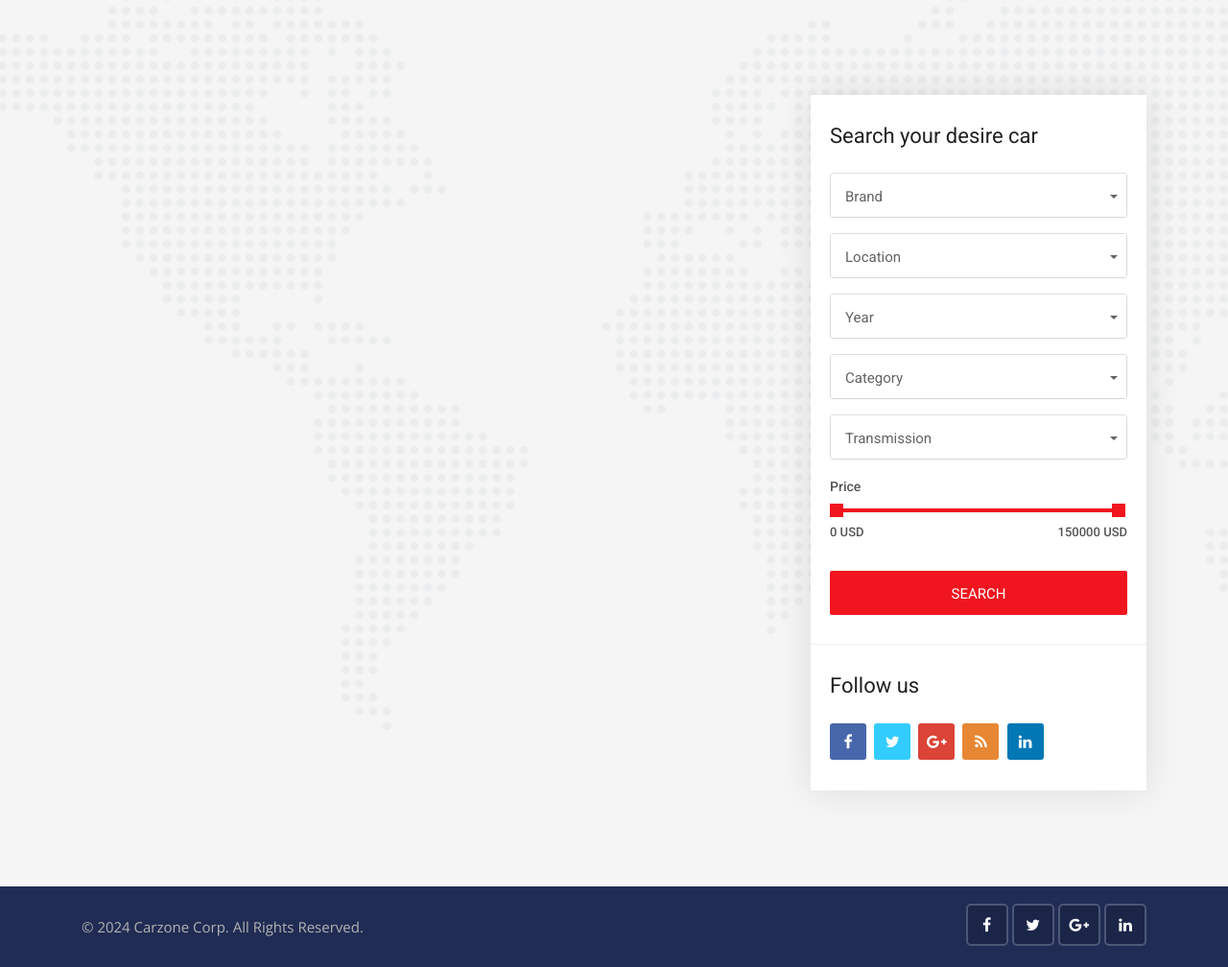
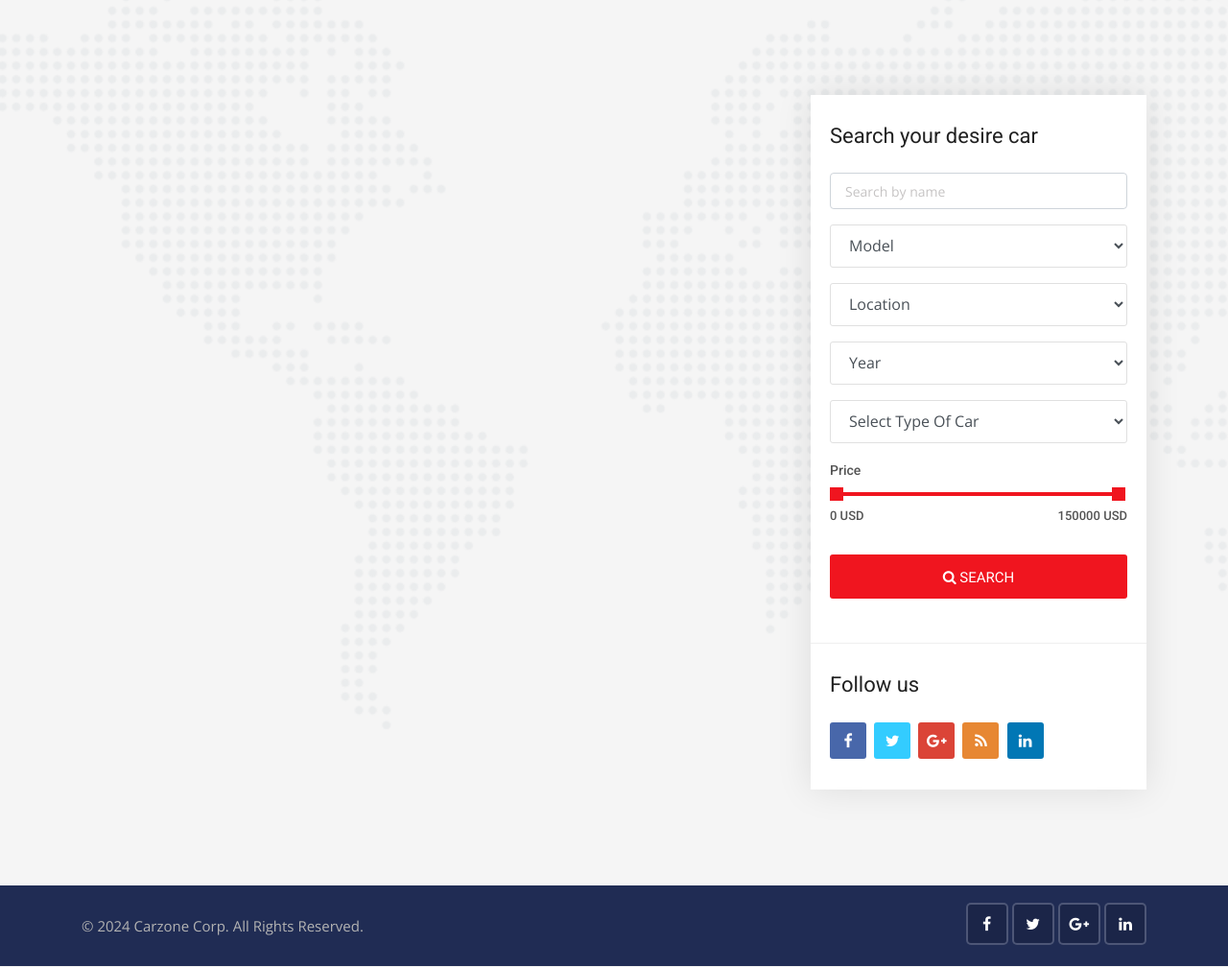
Before and after one commit to Sam-200051806/car-site, a Django app: page /cars in a window 1280 px wide. Shown: the part 361-1369 px from the top of the page at 96% size. Run offline with Django 5.2, Linux system fonts and the light colour scheme; data that the repository does not hold is empty; some libraries are stand-ins or nearby versions.

Commit message:
completed search

```diff
--- a/cars/views.py
+++ b/cars/views.py
@@ -7,8 +7,16 @@ def cars(request):
     paginator = Paginator(cars,4)
     page = request.GET.get('page')
     paged_cars = paginator.get_page(page)
+    model_feilds = Car.objects.values_list('model',flat=True).distinct()
+    city_feilds = Car.objects.values_list('city',flat=True).distinct()
+    year_feilds = Car.objects.values_list('year',flat=True).distinct()
+    body_style_feilds = Car.objects.values_list('body_style',flat=True).distinct()
     data = {
         'cars' : paged_cars,
+        'model_feilds' : model_feilds,
+        'city_feilds' : city_feilds,
+        'year_feilds' : year_feilds,
+        'body_style_feilds' : body_style_feilds,
     }
     return render(request,'cars/cars.html',data)
 
@@ -21,6 +29,11 @@ def car_detail(request,id):
 
 def search(request):
     cars = Car.objects.order_by('-created_date')
+    model_feilds = Car.objects.values_list('model',flat=True).distinct()
+    city_feilds = Car.objects.values_list('city',flat=True).distinct()
+    year_feilds = Car.objects.values_list('year',flat=True).distinct()
+    body_style_feilds = Car.objects.values_list('body_style',flat=True).distinct()
+    transmission_feilds = Car.objects.values_list('transmission',flat=True).distinct()
     if 'keyword' in request.GET:
         keyword = request.GET['keyword']
         if keyword:
@@ -46,7 +59,15 @@ def search(request):
         max_price = request.GET['max_price']
         if max_price:
            cars = cars.filter(price__gte = min_price,price__lte = max_price)
+    if 'transmission' in request.GET:
+        transmission = request.GET['transmission']
+        if max_price:
+           cars = cars.filter(transmission__iexact = transmission)
     data = {
-        'cars' : cars
+        'cars' : cars,'model_feilds' : model_feilds,
+        'city_feilds' : city_feilds,
+        'year_feilds' : year_feilds,
+        'body_style_feilds' : body_style_feilds,
+        'transmission_feilds' : transmission_feilds,
     }
     return render(request,'cars/search.html',data)
--- a/templates/cars/car_detail.html
+++ b/templates/cars/car_detail.html
@@ -166,6 +166,9 @@
                                 <span>Condition:</span>{{single_car.condition}}
                             </li>
                             <li>
+                                <span>Engine:</span>{{single_car.engine}}
+                            </li>
+                            <li>
                                 <span>Body Style:</span>{{single_car.body_style}}
                             </li>
                             <li>
--- a/templates/cars/cars.html
+++ b/templates/cars/cars.html
@@ -129,64 +129,51 @@
                     <!-- Advanced search start -->
                     <div class="widget advanced-search2">
                         <h3 class="sidebar-title">Search your desire car</h3>
-                        <form method="GET">
+                        <form action="{% url 'search' %}" method="">
                             <div class="form-group">
-                                <select class="selectpicker search-fields" name="brand">
-                                    <option>Brand</option>
-                                    <option>Any</option>
-                                    <option>New</option>
-                                    <option>Semi-New</option>
-                                    <option>Damaged</option>
-                                    <option>Used</option>
+                                <input type="text" name="keyword" placeholder="Search by name" class="form-control">
+                            </div>
+                            <div class="form-group">
+                                <select class="form-control search-fields" name="model">
+                                    <option selected="true" disabled="disabled">Model</option>
+                                    {% for i in model_feilds %}
+                                      <option value="{{i}}">{{i}}</option>
+                                    {%endfor%}
                                 </select>
                             </div>
                             <div class="form-group">
-                                <select class="selectpicker search-fields" name="location">
-                                    <option>Location</option>
-                                    <option>United States</option>
-                                    <option>United Kingdom</option>
-                                    <option>American Samoa</option>
-                                    <option>Belgium</option>
-                                    <option>Cameroon</option>
-                                    <option>Canada</option>
+                                <select class="form-control search-fields" name="city">
+                                    <option selected="true" disabled="disabled">Location</option>
+                                    {% for i in city_feilds %}
+                                      <option value="{{i}}">{{i}}</option>
+                                    {%endfor%}
                                 </select>
                             </div>
                             <div class="form-group">
-                                <select class="selectpicker search-fields" name="year">
-                                    <option>Year</option>
-                                    <option>2016</option>
-                                    <option>2017</option>
-                                    <option>2018</option>
-                                    <option>2019</option>
-                                    <option>2020</option>
+                                <select class="form-control search-fields" name="year">
+                                    <option selected="true" disabled="disabled">Year</option>
+                                    {% for i in year_feilds %}
+                                      <option value="{{i}}">{{i}}</option>
+                                    {%endfor%}
                                 </select>
                             </div>
                             <div class="form-group">
-                                <select class="selectpicker search-fields" name="category">
-                                    <option>Category</option>
-                                    <option>Luxury Car</option>
-                                    <option>Pickup Truck</option>
-                                    <option>Minivan</option>
-                                    <option>Truck</option>
-                                    <option>Sports Car</option>
-                                    <option>Wagon</option>
-                                </select>
-                            </div>
-                            <div class="form-group">
-                                <select class="selectpicker search-fields" name="transmission">
-                                    <option>Transmission</option>
-                                    <option>Automatic</option>
-                                    <option>Manual</option>
-                                    <option>Tiptronic</option>
+                                <select class="form-control search-fields" name="body_style">
+                                    <option selected="true" disabled="disabled">Select Type Of Car</option>
+                                    {% for i in body_style_feilds %}
+                                      <option value="{{i}}">{{i}}</option>
+                                    {%endfor%}
                                 </select>
                             </div>
                             <div class="range-slider clearfix">
-                                <label>Price</label>
-                                <div data-min="0" data-max="150000"  data-min-name="min_price" data-max-name="max_price" data-unit="USD" class="range-slider-ui ui-slider" aria-disabled="false"></div>
-                                <div class="clearfix"></div>
-                            </div>
-                            <div class="form-group mb-0">
-                                <button class="search-button btn">Search</button>
+                                            <label>Price</label>
+                                            <div data-min="0" data-max="150000"  data-min-name="min_price" data-max-name="max_price" data-unit="USD" class="range-slider-ui ui-slider" aria-disabled="false"></div>
+                                            <div class="clearfix"></div>
+                                        </div>
+                            <div class="form-group">
+                                <button class="btn btn-block button-theme btn-md">
+                                    <i class="fa fa-search"></i> Search
+                                </button>
                             </div>
                         </form>
                     </div>
```
Also changed, not shown: templates/cars/search.html (+21 -31 lines), 1 other file.
